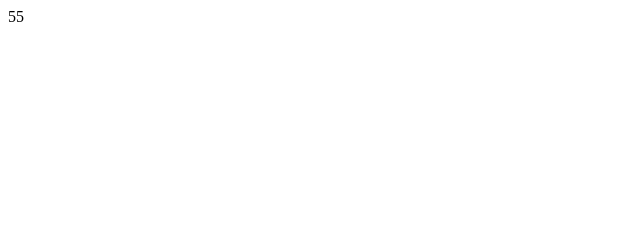
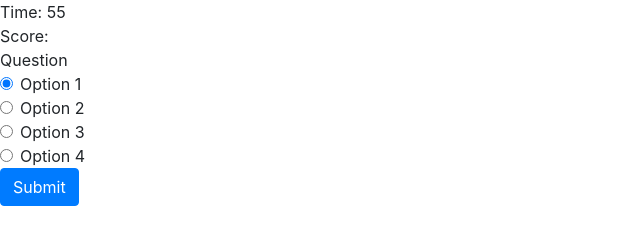
Before and after one commit to beckygold/TriviaGame, a plain HTML site: page index.html in a window 1280 px wide. Shown: the whole page, without its empty margins (0-640 px from the left). Drawn offline with nearby package versions, Linux system fonts and the light colour scheme.

Commit message:
fixed timer. added score, question and answer divs.

```diff
--- a/assets/javascript/app.js
+++ b/assets/javascript/app.js
@@ -1,15 +1,28 @@
-var timer = 60
-setInterval(function() {
-    timer--
-    $("#timer-display").text(timer);
-    console.log(timer)
-}, 1000);
+var time = 60
+var intervalId
 
-// function countDown = {
-//     timer--
-//     $("#timer-display").text(timer);
-//     console.log(timer)
-// }
+// setInterval(function() {
+//     time--
+//     $("#timer-display").text("Time: " + time);
+//     console.log(time)
+// }, 1000);
 
+function run() {
+    clearInterval(intervalId);
+    intervalId = setInterval(decrement, 1000);
+};
 
-// $("#timer-display").text(timer);
+function decrement() {
+    time--
+    $("#timer-display").text("Time: " + time);
+    console.log(time)
+    if (time === 0) {
+        stop();
+    }
+}
+
+function stop () {
+    clearInterval(intervalId);
+}
+
+run();
--- a/index.html
+++ b/index.html
@@ -6,13 +6,56 @@
     <meta http-equiv="X-UA-Compatible" content="IE=edge">
     <title>Trivia Game</title>
     <meta name="viewport" content="width=device-width, initial-scale=1">
+    <link rel="stylesheet" href="https://stackpath.bootstrapcdn.com/bootstrap/4.1.3/css/bootstrap.min.css" integrity="sha384-MCw98/SFnGE8fJT3GXwEOngsV7Zt27NXFoaoApmYm81iuXoPkFOJwJ8ERdknLPMO"
+        crossorigin="anonymous">
     <link rel="stylesheet" type="text/css" media="screen" href="assets/css/style.css" />
+    <script src="https://code.jquery.com/jquery-3.3.1.slim.min.js" integrity="sha384-q8i/X+965DzO0rT7abK41JStQIAqVgRVzpbzo5smXKp4YfRvH+8abtTE1Pi6jizo"
+        crossorigin="anonymous"></script>
+    <script src="https://cdnjs.cloudflare.com/ajax/libs/popper.js/1.14.3/umd/popper.min.js" integrity="sha384-ZMP7rVo3mIykV+2+9J3UJ46jBk0WLaUAdn689aCwoqbBJiSnjAK/l8WvCWPIPm49"
+        crossorigin="anonymous"></script>
+    <script src="https://stackpath.bootstrapcdn.com/bootstrap/4.1.3/js/bootstrap.min.js" integrity="sha384-ChfqqxuZUCnJSK3+MXmPNIyE6ZbWh2IMqE241rYiqJxyMiZ6OW/JmZQ5stwEULTy"
+        crossorigin="anonymous"></script>
 </head>
 
 <body>
     <div id="timer-display">
+        Time:
+    </div>
+    <div id="score">
+        Score:
+    </div>
+    <div id="question">
+        Question
+    </div>
 
+    <div id="answers">
+        <div class="form-check">
+            <input class="form-check-input" type="radio" name="answerRadios" id="answerRadios1" value="option1" checked>
+            <label class="form-check-label" for="answerRadios1">
+                Option 1
+            </label>
+        </div>
+        <div class="form-check">
+            <input class="form-check-input" type="radio" name="answerRadios" id="answerRadios2" value="option1">
+            <label class="form-check-label" for="answerRadios1">
+                Option 2
+            </label>
+        </div>
+        <div class="form-check">
+            <input class="form-check-input" type="radio" name="answerRadios" id="answerRadios3" value="option1">
+            <label class="form-check-label" for="answerRadios1">
+                Option 3
+            </label>
+        </div>
+        <div class="form-check">
+            <input class="form-check-input" type="radio" name="answerRadios" id="answerRadios4" value="option1">
+            <label class="form-check-label" for="answerRadios1">
+                Option 4
+            </label>
+        </div>
+        <button id="submit" type="button" class="btn btn-primary">Submit</button>
     </div>
+
     <script src="https://code.jquery.com/jquery-3.3.1.min.js" integrity="sha256-FgpCb/KJQlLNfOu91ta32o/NMZxltwRo8QtmkMRdAu8="
         crossorigin="anonymous"></script>
     <script src="assets/javascript/app.js"></script>
```
